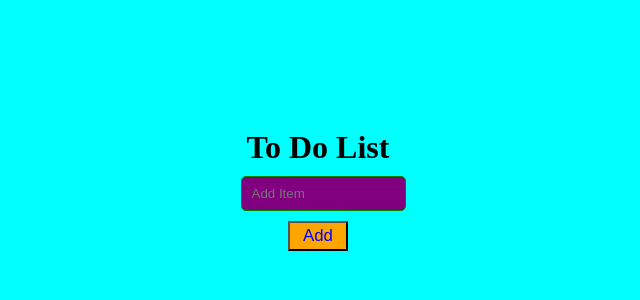
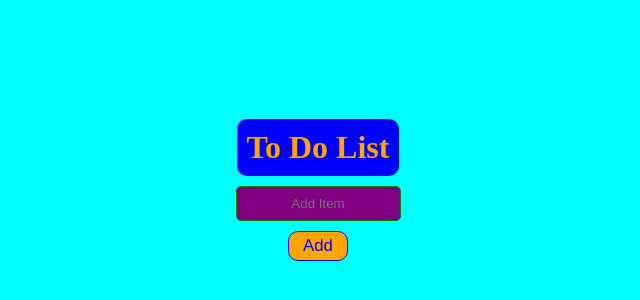
Before and after one commit to AveryNewhart/track-your-time, a React (Vite) app: page / in a window 1280 px wide. Shown: the part 210-510 px from the top of the page, without its empty margins (322-962 px from the left). Built offline with nearby package versions, Linux system fonts and the light colour scheme.

Commit message:
style changes

```diff
--- a/src/index.css
+++ b/src/index.css
@@ -20,8 +20,10 @@ input {
   border-radius: 5px;
   padding: 10px;
   border: 1px solid green;
-  margin-left: 10px;
+  /* margin-left: 10px; */
   margin-top: 10px;
+  color: white;
+  text-align: center;
 }
 
 li {
@@ -36,4 +38,20 @@ button {
   font-size: 1.05rem;
   margin-top: 10px;
   cursor: pointer;
+  border-radius: 10px;
+  border: 1px solid blue;
 }
+
+button:hover {
+  background-color: blue;
+  color: orange;
+  border: 1px solid orange;
+}
+
+h1 {
+  color: orange;
+  background-color: blue;
+  padding: 10px;
+  border-radius: 10px;
+  /* text-align: center; */
+}
```
Also changed, not shown: 3 other files (tests, documents, lock files or other folders).
